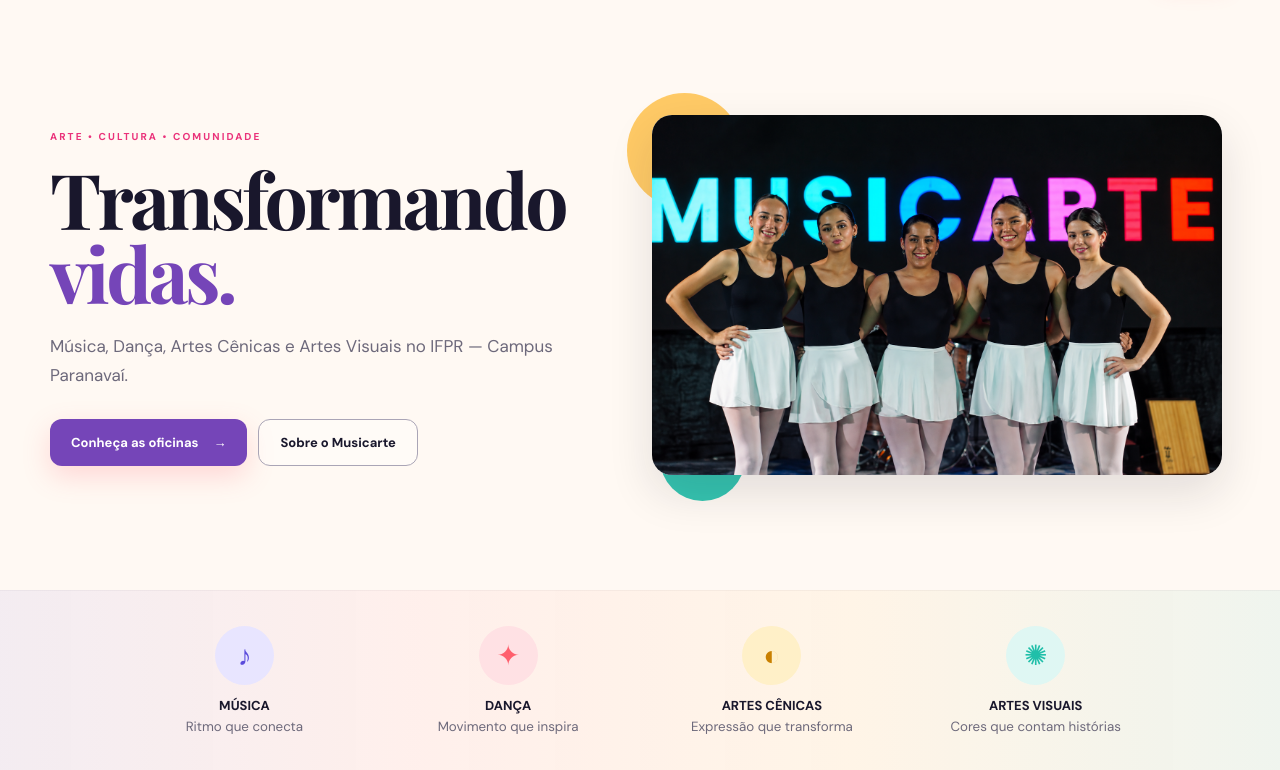
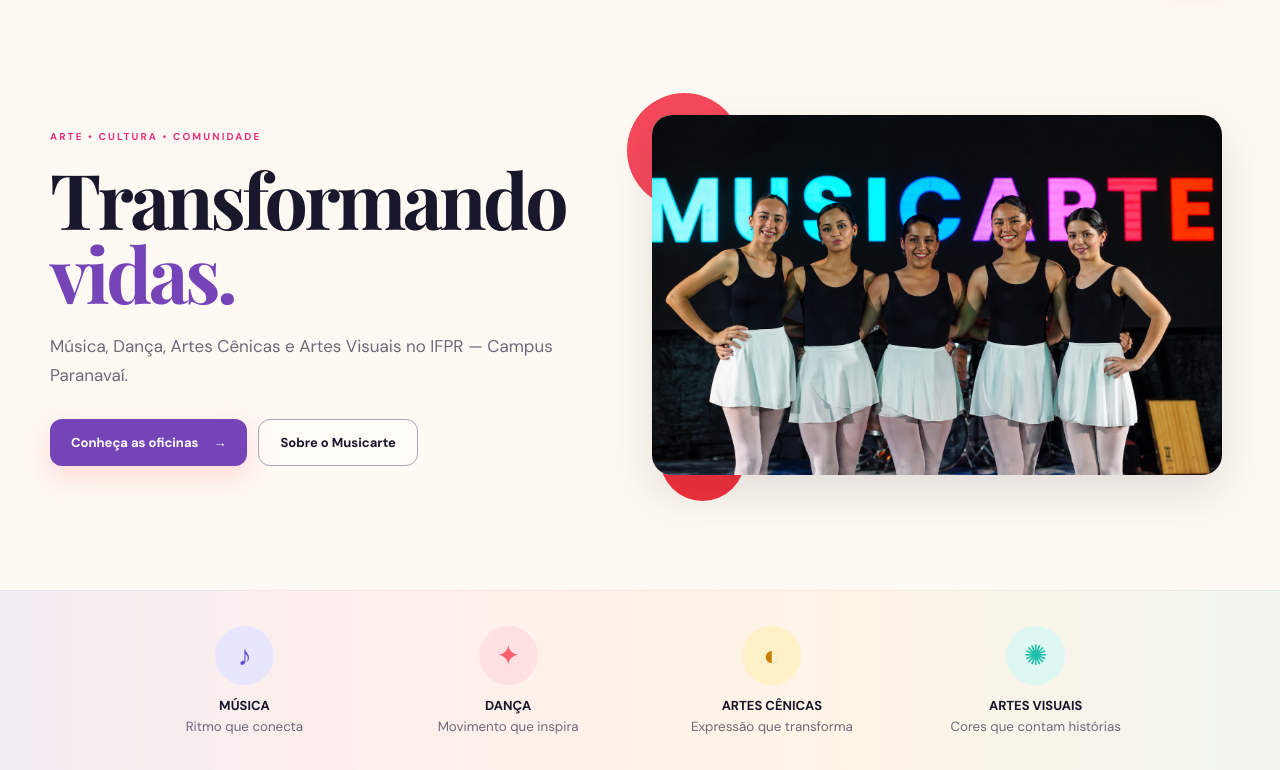
Before and after one commit to musicarte-web/musicarte, a Django app: page / in a window 1280 px wide. Shown: the part 74-844 px from the top of the page. Run offline with Django 5.2, Linux system fonts and the light colour scheme; data comes from the database, SQL or seed files in the repository; data that the repository does not hold is empty.

Commit message:
pg inicial

```diff
--- a/core/static/core/css/style.css
+++ b/core/static/core/css/style.css
@@ -296,7 +296,7 @@ select {
 .blob.yellow {
     width: 180px;
     height: 140px;
-    background: var(--yellow);
+    background: var(--vermelho);
     border-radius: 55% 45% 62% 38%;
     top: 6px;
     left: 20px;
@@ -306,7 +306,7 @@ select {
 .blob.coral {
     width: 165px;
     height: 165px;
-    background: var(--roxo);
+    background: var(--lilas);
     border-radius: 50%;
     right: 10px;
     top: 55px
@@ -315,7 +315,7 @@ select {
 .blob.aqua {
     width: 110px;
     height: 85px;
-    background: var(--aqua);
+    background: var(--vermelhoviv);
     border-radius: 60% 40% 50% 50%;
     bottom: 4px;
     left: 35px;
```
